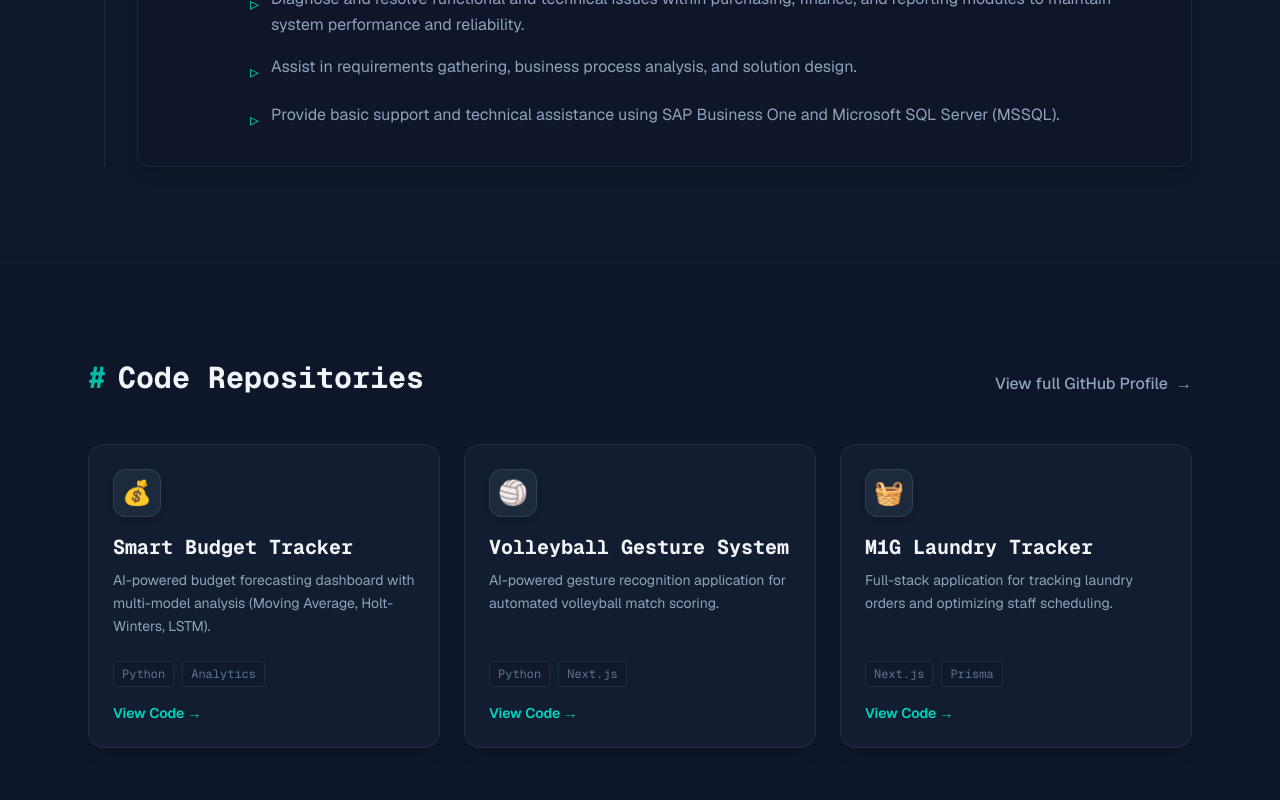
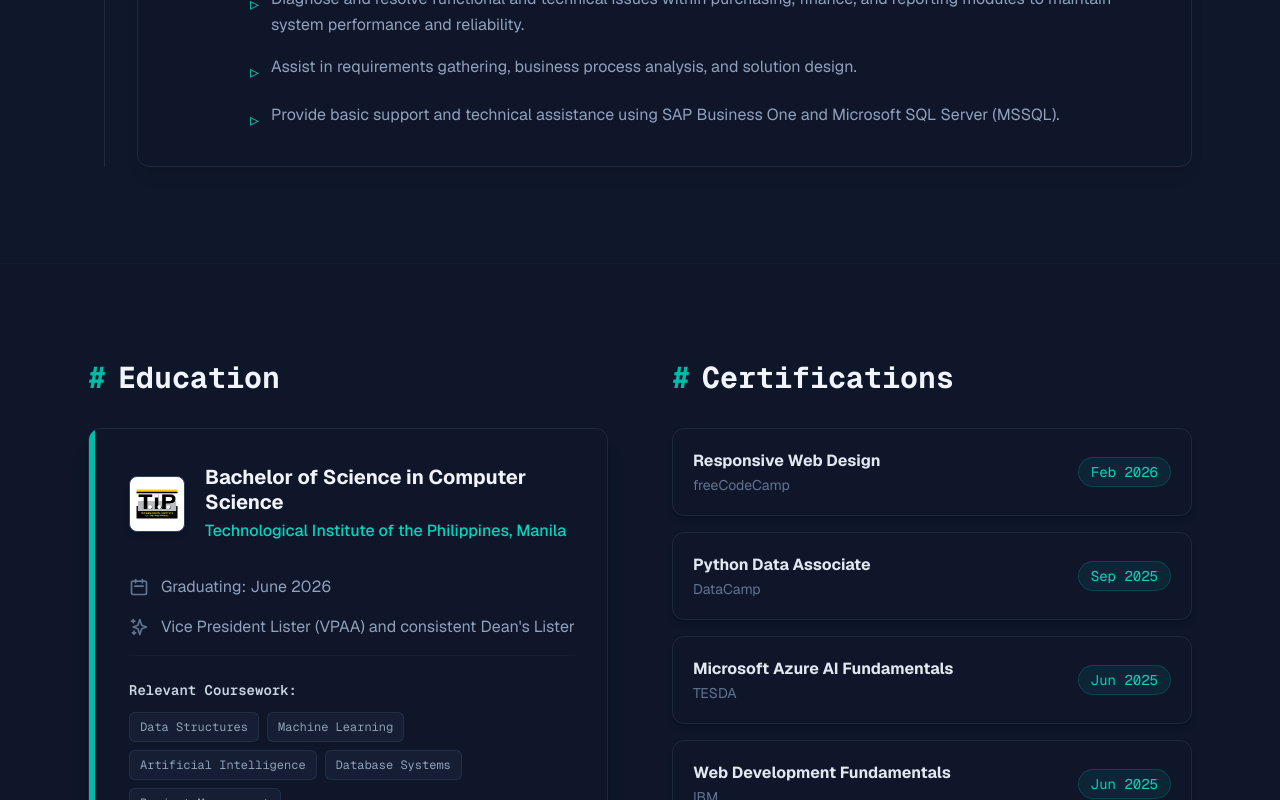
Before and after one commit to m1ggyccs/m1ggyccs, a Next.js app: page / in a window 1280 px wide. Shown: the part 2000-2800 px from the top of the page. Built offline with nearby package versions, Linux system fonts and the light colour scheme.

Commit message:
added back the education tab

```diff
--- a/app/page.tsx
+++ b/app/page.tsx
@@ -10,6 +10,7 @@ import Navbar from '@/components/Navbar';
 import ParticleBackground from '@/components/ParticleBackground';
 import Hero from '@/components/Hero';
 import About from '@/components/About';
+import Education from '@/components/Education';
 import Experience from '@/components/Experience';
 import Projects from '@/components/Projects';
 import Skills from '@/components/Skills';
@@ -42,6 +43,7 @@ export default function Portfolio() {
       <Hero />
       <About />
       <Experience />
+      <Education />
       <Projects />
       <Skills />
       <Contact />
--- /dev/null
+++ b/components/Education.tsx
@@ -0,0 +1,126 @@
+"use client";
+
+import React from 'react';
+import Image from 'next/image';
+import { motion, Variants } from "framer-motion";
+
+const fadeInUp: Variants = {
+  hidden: { opacity: 0, y: 40 },
+  visible: { opacity: 1, y: 0, transition: { duration: 0.6, ease: "easeOut" as const } }
+};
+
+export default function Education() {
+  return (
+    <motion.section id="education" initial="hidden" whileInView="visible" viewport={{ once: true, amount: 0.2 }} variants={fadeInUp} className="py-24 border-b border-slate-800/50 relative z-10 bg-slate-900/20">
+      <div className="max-w-6xl mx-auto px-6 grid lg:grid-cols-2 gap-16">
+
+        {/* Education Column */}
+        <div>
+          <h3 className="text-3xl font-bold mb-8 flex items-center gap-3 text-slate-100 font-mono">
+            <span className="text-teal-500">#</span> Education
+          </h3>
+
+          <div className="space-y-8">
+            {/* College Degree */}
+            <div className="bg-slate-900/40 p-8 rounded-xl border border-slate-800 shadow-xl relative overflow-hidden hover:border-slate-700 transition-colors">
+              <div className="absolute top-0 left-0 w-1.5 h-full bg-teal-500"></div>
+
+              <div className="flex items-center gap-5 mb-8 mt-1 pl-2">
+                <div className="w-14 h-14 shrink-0 bg-white rounded-lg p-1 border border-slate-700 shadow-md flex items-center justify-center overflow-hidden">
+                  <Image src="/tip-logo.png" alt="TIP Logo" width={56} height={56} className="w-full h-full object-contain" />
+                </div>
+                <div>
+                  <h4 className="text-xl font-bold text-slate-100 leading-tight mb-1">Bachelor of Science in Computer Science</h4>
+                  <p className="text-md text-teal-400 font-medium">
+                    <a href="https://www.tip.edu.ph/" target="_blank" rel="noreferrer" className="hover:text-teal-300 hover:underline transition-all">
+                      Technological Institute of the Philippines, Manila
+                    </a>
+                  </p>
+                </div>
+              </div>
+
+              <div className="space-y-4 text-slate-400 pl-2">
+                <p className="flex items-center gap-3">
+                  <svg className="w-5 h-5 text-slate-500" fill="none" stroke="currentColor" viewBox="0 0 24 24"><path strokeLinecap="round" strokeLinejoin="round" strokeWidth="2" d="M8 7V3m8 4V3m-9 8h10M5 21h14a2 2 0 002-2V7a2 2 0 00-2-2H5a2 2 0 00-2 2v12a2 2 0 002 2z"></path></svg>
+                  <span>Graduating: June 2026</span>
+                </p>
+                <p className="flex items-start gap-3">
+                  <svg className="w-5 h-5 text-slate-500 mt-0.5 shrink-0" fill="none" stroke="currentColor" viewBox="0 0 24 24"><path strokeLinecap="round" strokeLinejoin="round" strokeWidth="2" d="M5 3v4M3 5h4M6 17v4m-2-2h4m5-16l2.286 6.857L21 12l-5.714 2.143L13 21l-2.286-6.857L5 12l5.714-2.143L13 3z"></path></svg>
+                  <span>Vice President Lister (VPAA) and consistent Dean&apos;s Lister</span>
+                </p>
+
+                <div className="pt-6 mt-4 border-t border-slate-800/50">
+                  <p className="text-sm font-semibold text-slate-300 mb-3 font-mono">Relevant Coursework:</p>
+                  <div className="flex flex-wrap gap-2 text-xs font-mono text-slate-400">
+                    {['Data Structures', 'Machine Learning', 'Artificial Intelligence', 'Database Systems', 'Project Management'].map((course) => (
+                      <span key={course} className="bg-slate-800/50 border border-slate-700/50 px-2.5 py-1.5 rounded-md">{course}</span>
+                    ))}
+                  </div>
+                </div>
+              </div>
+            </div>
+
+            {/* Senior High School */}
+            <div className="bg-slate-900/40 p-8 rounded-xl border border-slate-800 shadow-xl relative overflow-hidden hover:border-slate-700 transition-colors">
+              <div className="absolute top-0 left-0 w-1.5 h-full bg-slate-700"></div>
+
+              <div className="flex items-center gap-5 mb-8 mt-1 pl-2">
+                <div className="w-14 h-14 shrink-0 bg-white rounded-lg p-1 border border-slate-700 shadow-md flex items-center justify-center overflow-hidden">
+                  <Image src="/iacademy-logo.png" alt="iACADEMY Logo" width={56} height={56} className="w-full h-full object-contain" />
+                </div>
+                <div>
+                  <h4 className="text-xl font-bold text-slate-100 leading-tight mb-1">Senior High School - Software Development</h4>
+                  <p className="text-md text-teal-400 font-medium">
+                    <a href="https://iacademy.edu.ph/" target="_blank" rel="noreferrer" className="hover:text-teal-300 hover:underline transition-all">
+                      iACADEMY
+                    </a>
+                  </p>
+                </div>
+              </div>
+
+              <div className="space-y-4 text-slate-400 pl-2">
+                <p className="flex items-center gap-3">
+                  <svg className="w-5 h-5 text-slate-500" fill="none" stroke="currentColor" viewBox="0 0 24 24"><path strokeLinecap="round" strokeLinejoin="round" strokeWidth="2" d="M8 7V3m8 4V3m-9 8h10M5 21h14a2 2 0 002-2V7a2 2 0 00-2-2H5a2 2 0 00-2 2v12a2 2 0 002 2z"></path></svg>
+                  <span>2019 - 2021</span>
+                </p>
+                <p className="flex items-start gap-3">
+                  <svg className="w-5 h-5 text-slate-500 mt-0.5 shrink-0" fill="none" stroke="currentColor" viewBox="0 0 24 24"><path strokeLinecap="round" strokeLinejoin="round" strokeWidth="2" d="M9 12l2 2 4-4m6 2a9 9 0 11-18 0 9 9 0 0118 0z"></path></svg>
+                  <span>Focused on software development and programming fundamentals.</span>
+                </p>
+                <p className="flex items-start gap-3">
+                  <svg className="w-5 h-5 text-slate-500 mt-0.5 shrink-0" fill="none" stroke="currentColor" viewBox="0 0 24 24"><path strokeLinecap="round" strokeLinejoin="round" strokeWidth="2" d="M5 3v4M3 5h4M6 17v4m-2-2h4m5-16l2.286 6.857L21 12l-5.714 2.143L13 21l-2.286-6.857L5 12l5.714-2.143L13 3z"></path></svg>
+                  <span>1st Runner-up, iACADEMY Expo (Avalon Dawnbreak 2D Platformer)</span>
+                </p>
+              </div>
+            </div>
+          </div>
+        </div>
+
+        {/* Certifications Column */}
+        <div>
+          <h3 className="text-3xl font-bold mb-8 flex items-center gap-3 text-slate-100 font-mono">
+            <span className="text-teal-500">#</span> Certifications
+          </h3>
+
+          <ul className="space-y-4">
+            {[
+              { name: 'Responsive Web Design', provider: 'freeCodeCamp', date: 'Feb 2026' },
+              { name: 'Python Data Associate', provider: 'DataCamp', date: 'Sep 2025' },
+              { name: 'Microsoft Azure AI Fundamentals', provider: 'TESDA', date: 'Jun 2025' },
+              { name: 'Web Development Fundamentals', provider: 'IBM', date: 'Jun 2025' },
+              { name: 'Business Analysis & Process Mgmt.', provider: 'Coursera', date: 'Jun 2025' },
+            ].map((cert) => (
+              <li key={cert.name} className="bg-slate-900/40 p-5 rounded-xl border border-slate-800 flex justify-between items-center hover:border-slate-700 hover:bg-slate-800/40 transition-all shadow-md">
+                <div>
+                  <h5 className="font-bold text-slate-200">{cert.name}</h5>
+                  <p className="text-sm text-slate-500 mt-0.5">{cert.provider}</p>
+                </div>
+                <span className="text-sm font-mono text-teal-400 bg-teal-500/10 px-3 py-1 rounded-full border border-teal-500/20">{cert.date}</span>
+              </li>
+            ))}
+          </ul>
+        </div>
+      </div>
+    </motion.section>
+  );
+}
```
